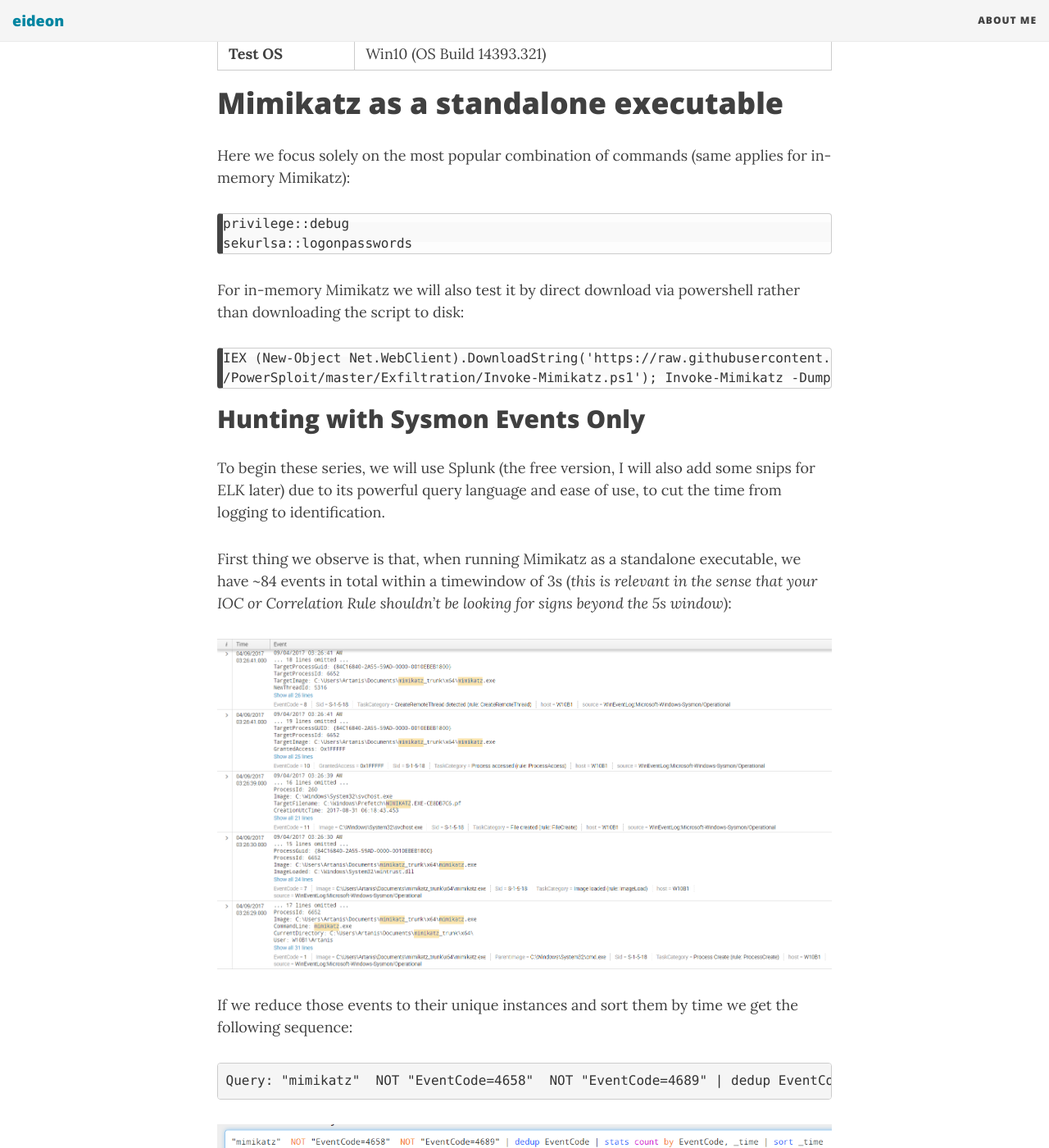
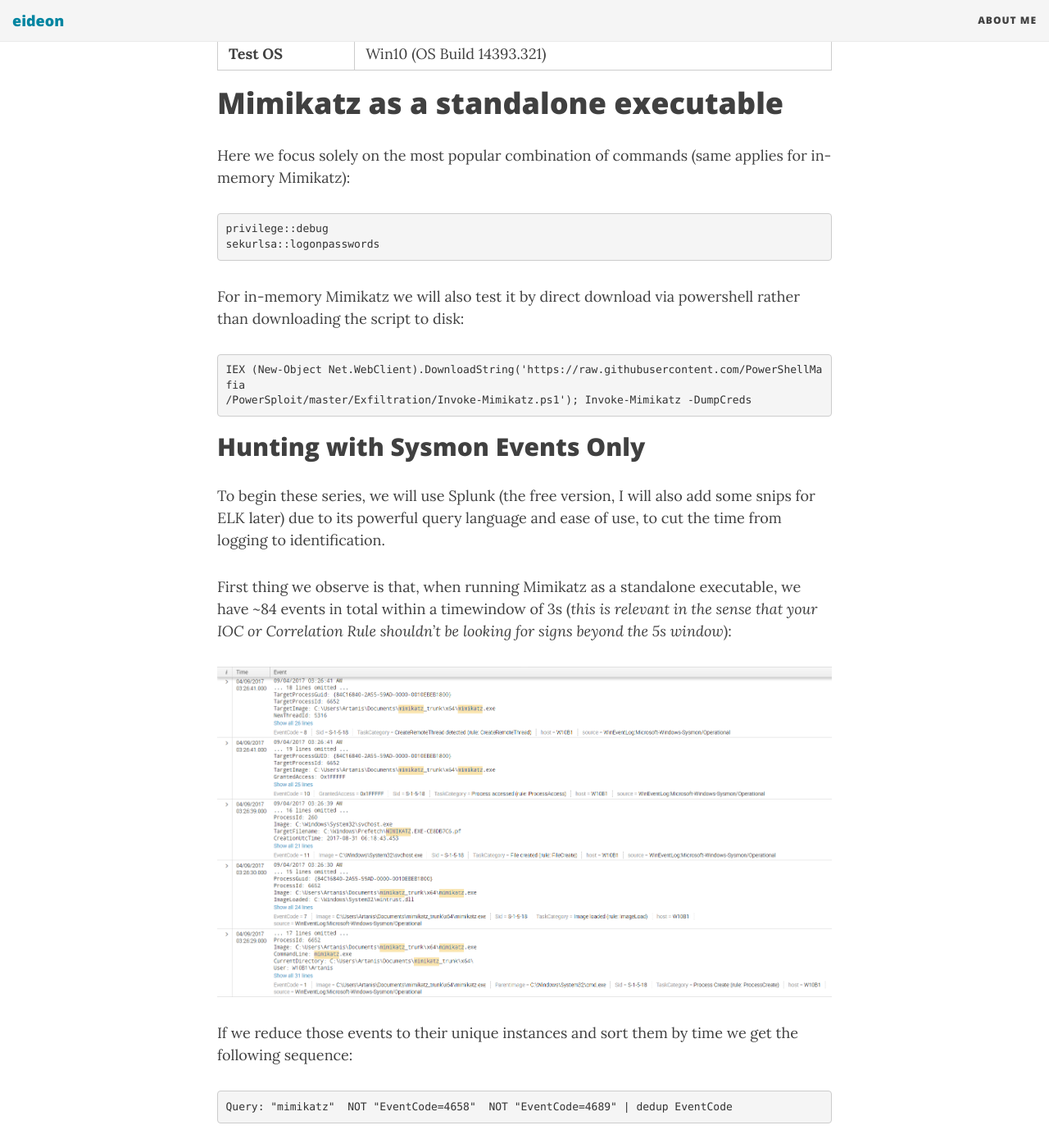
Before and after one commit to darkquasar/darkquasar.github.io, a Jekyll site: the page built from _posts/2017-09-09-THL01-Mimikatz.md, in a window 1280 px wide and 1400 px high, scrolled down 1577 px. Shown: the whole window at 82% size. Built offline with Jekyll 4.4.1, drawn with Linux system fonts in a browser that asks for light colours; nearby versions of some CDN libraries; comment, search, counter and statistics services are not loaded.

Commit message:
Slight change to main for code blocks

```diff
--- a/css/main.css
+++ b/css/main.css
@@ -639,41 +639,7 @@ table tr td :last-child {
   margin-bottom: 0;
 }
 
-/* --- Code blocks --- */
 
-pre {
-  font-size: 16px;
-  line-height: 1.5em;
-}
-pre code {
-  white-space: pre;
-}
-pre.highlight, .highlight > pre, td.code pre {
-  background: #FAFAFA;
-  background-image: linear-gradient(#F9F9F9 50%, #FDFDFD 50%);
-  background-repeat: repeat;
-  background-size: 3em 3em;
-  background-position: 0px 10px;
-  border-left: 7px solid #444;
-}
-code table, code table td, code table th, code table tbody, code table tr,
-td.gutter pre {
-  padding: 0;
-  border: none;
-  background-color: #fff;
-}
-.highlight > pre {
-  padding: 0;
-}
-td.code pre {
-  border-width: 0 0 0 2px;
-  border-style: solid;
-  border-color: #444;
-  border-radius: 0;
-}
-td.gutter {
-  padding-top: 3px;
-}
 
 /* --- Social media sharing section --- */
 
```
